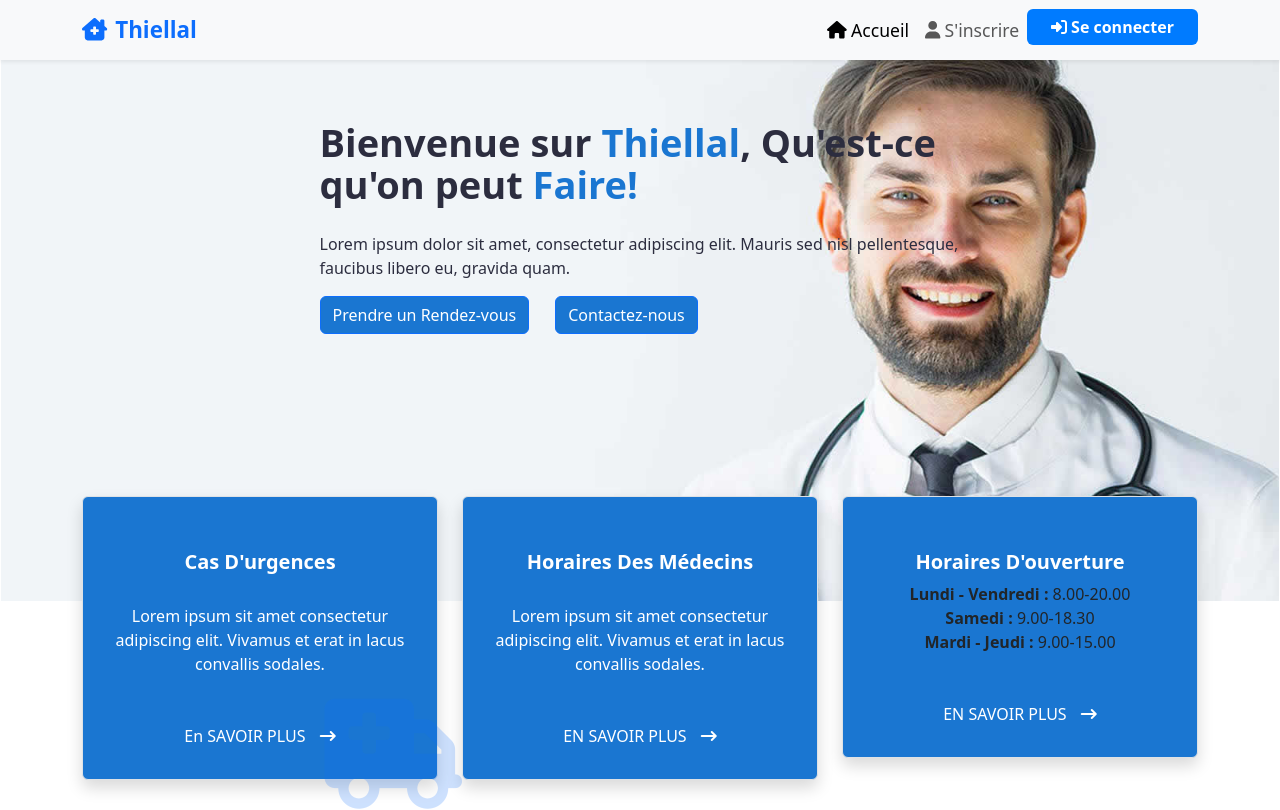
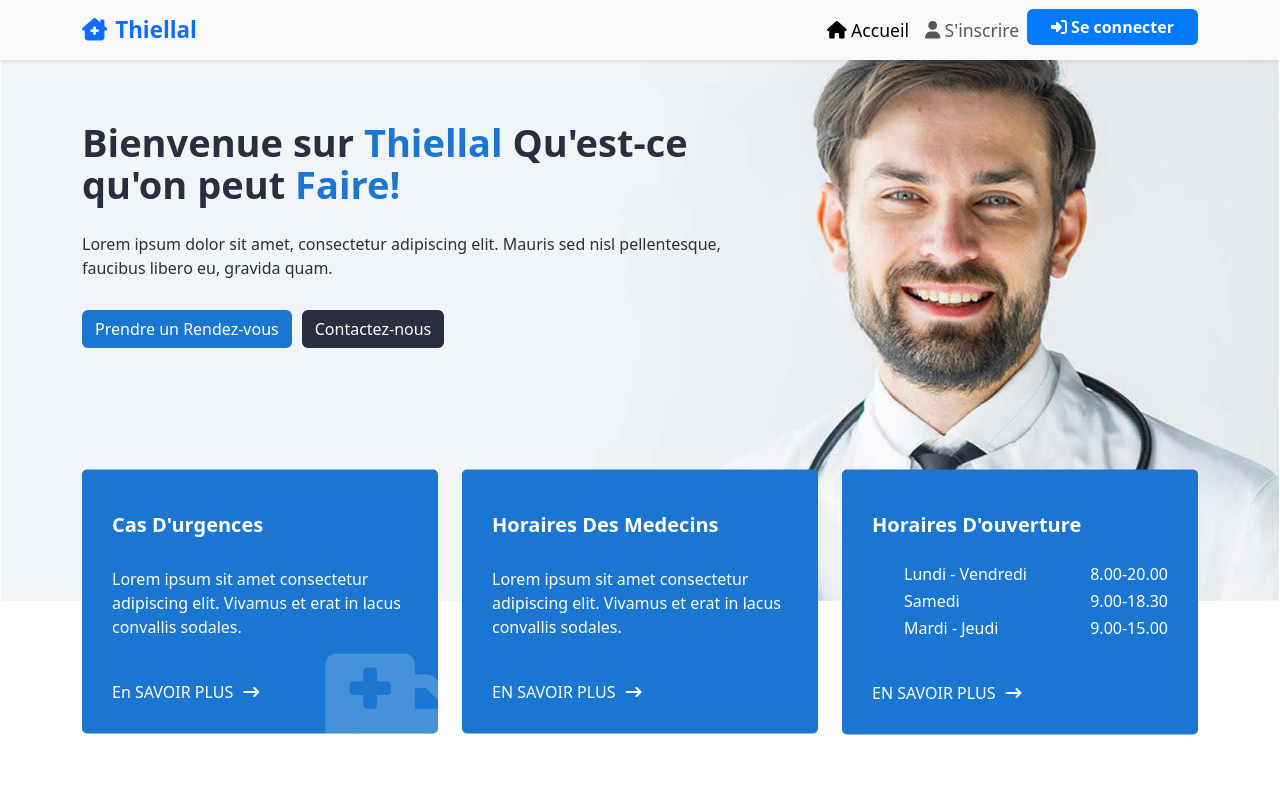
Before and after one commit to Damesow2003/medecine_project, an Angular app in the folder front-end/: page / in a window 1280 px wide. Shown: the top 810 px of the page. Built offline with nearby package versions, Linux system fonts and the light colour scheme.

Commit message:
modification du dockerfile du back-end pour la compilation automatique avec maven avant la copie

```diff
--- a/front-end/src/app/core/components/home/home.component.html
+++ b/front-end/src/app/core/components/home/home.component.html
@@ -2,16 +2,16 @@
 <section class="slider">
   <div class="hero-slider">
     <!-- Start Single Slider -->
-    <div class="single-slider" style="background-image: url('/assets/img/slider3.jpg'); background-size: cover; background-position: center;">
+    <div class="single-slider" style="background-image:url('/assets/img/slider3.jpg')">
       <div class="container">
-        <div class="row justify-content-center align-items-center text-center text-lg-start">
-          <div class="col-lg-7 col-md-10 col-12">
+        <div class="row">
+          <div class="col-lg-7">
             <div class="text">
-              <h1>Bienvenue sur <span>Thiellal</span>, Qu'est-ce qu'on peut <span>Faire!</span></h1>
-              <p>Lorem ipsum dolor sit amet, consectetur adipiscing elit. Mauris sed nisl pellentesque, faucibus libero eu, gravida quam.</p>
-              <div class="d-flex flex-column flex-md-row gap-3 justify-content-center justify-content-lg-start">
-                <a routerLink="/cabinets" class="btn btn-primary">Prendre un Rendez-vous</a>
-                <a href="#" class="btn btn-outline-primary">Contactez-nous</a>
+              <h1>Bienvenue sur <span>Thiellal</span> Qu'est-ce qu'on peut <span>Faire!</span></h1>
+              <p>Lorem ipsum dolor sit amet, consectetur adipiscing elit. Mauris sed nisl pellentesque, faucibus libero eu, gravida quam. </p>
+              <div class="button">
+                <a routerLink="/cabinets" class="btn">Prendre un Rendez-vous</a>
+                <a href="#" class="btn primary">Contactez-nous</a>
               </div>
             </div>
           </div>
@@ -21,50 +21,64 @@
     <!-- End Single Slider -->
   </div>
 </section>
-
-<!-- Schedule Area -->
-<section class="schedule py-5">
+<!--/ End Slider Area -->
+<!--/ End Slider Area -->
+<section class="schedule">
   <div class="container">
     <div class="schedule-inner">
-      <div class="row g-4">
-        <div class="col-lg-4 col-md-6 col-12">
-          <!-- Single schedule -->
-          <div class="single-schedule text-center p-4 border rounded shadow">
-            <div class="icon mb-3">
-              <i class="fa fa-ambulance fa-3x text-primary"></i>
+      <div class="row">
+        <div class="col-lg-4 col-md-6 col-12 ">
+          <!-- single-schedule -->
+          <div class="single-schedule first">
+            <div class="inner">
+              <div class="icon">
+                <i class="fa fa-ambulance"></i>
+              </div>
+              <div class="single-content">
+                <h4>Cas D'urgences</h4>
+                <p>Lorem ipsum sit amet consectetur adipiscing elit. Vivamus et erat in lacus convallis sodales.</p>
+                <a href="#">En SAVOIR PLUS<i class="fa fa-long-arrow-right"></i></a>
+              </div>
             </div>
-            <h4>Cas D'urgences</h4>
-            <p>Lorem ipsum sit amet consectetur adipiscing elit. Vivamus et erat in lacus convallis sodales.</p>
-            <a href="#" class="btn btn-link">En SAVOIR PLUS <i class="fa fa-long-arrow-right"></i></a>
           </div>
         </div>
         <div class="col-lg-4 col-md-6 col-12">
-          <!-- Single schedule -->
-          <div class="single-schedule text-center p-4 border rounded shadow">
-            <div class="icon mb-3">
-              <i class="icofont-prescription fa-3x text-primary"></i>
+          <!-- single-schedule -->
+          <div class="single-schedule middle">
+            <div class="inner">
+              <div class="icon">
+                <i class="icofont-prescription"></i>
+              </div>
+              <div class="single-content">
+                <h4>Horaires des medecins</h4>
+                <p>Lorem ipsum sit amet consectetur adipiscing elit. Vivamus et erat in lacus convallis sodales.</p>
+                <a href="#">EN SAVOIR PLUS<i class="fa fa-long-arrow-right"></i></a>
+              </div>
             </div>
-            <h4>Horaires des médecins</h4>
-            <p>Lorem ipsum sit amet consectetur adipiscing elit. Vivamus et erat in lacus convallis sodales.</p>
-            <a href="#" class="btn btn-link">EN SAVOIR PLUS <i class="fa fa-long-arrow-right"></i></a>
           </div>
         </div>
         <div class="col-lg-4 col-md-12 col-12">
-          <!-- Single schedule -->
-          <div class="single-schedule text-center p-4 border rounded shadow">
-            <div class="icon mb-3">
-              <i class="icofont-ui-clock fa-3x text-primary"></i>
+          <!-- single-schedule -->
+          <div class="single-schedule last">
+            <div class="inner">
+              <div class="icon">
+                <i class="icofont-ui-clock"></i>
+              </div>
+              <div class="single-content">
+                <h4>Horaires D'ouverture</h4>
+                <ul class="time-sidual">
+                  <li class="day">Lundi - Vendredi <span>8.00-20.00</span></li>
+                  <li class="day">Samedi<span>9.00-18.30</span></li>
+                  <li class="day">Mardi - Jeudi <span>9.00-15.00</span></li>
+                </ul>
+                <a href="#">EN SAVOIR PLUS<i class="fa fa-long-arrow-right"></i></a>
+
+              </div>
             </div>
-            <h4>Horaires D'ouverture</h4>
-            <ul class="list-unstyled">
-              <li><strong>Lundi - Vendredi :</strong> 8.00-20.00</li>
-              <li><strong>Samedi :</strong> 9.00-18.30</li>
-              <li><strong>Mardi - Jeudi :</strong> 9.00-15.00</li>
-            </ul>
-            <a href="#" class="btn btn-link">EN SAVOIR PLUS <i class="fa fa-long-arrow-right"></i></a>
           </div>
         </div>
       </div>
     </div>
   </div>
 </section>
+<!--/End Start schedule Area -->
```
